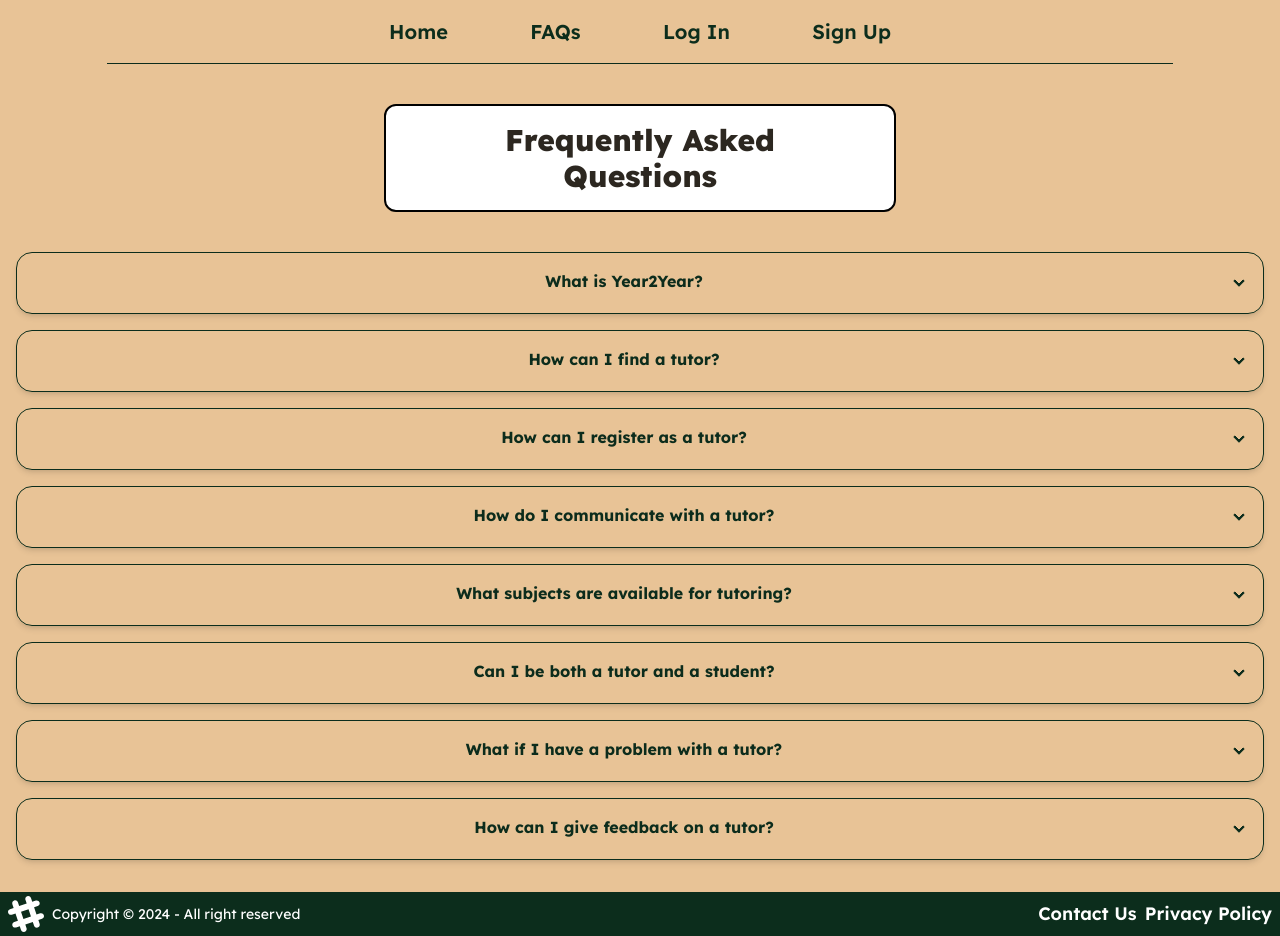
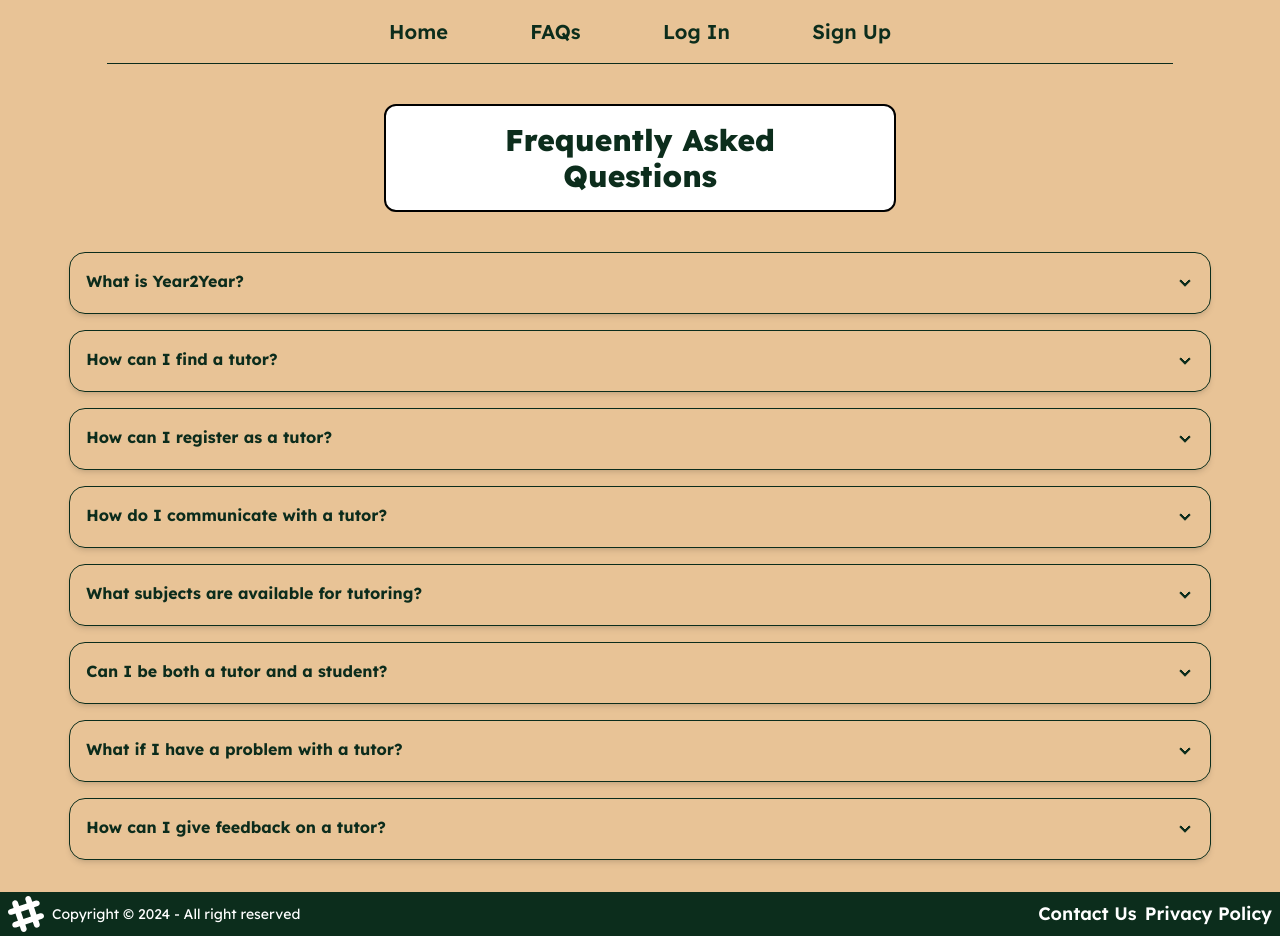
Before and after one commit to N1tingale/Year2Year, a React (Vite) app in the folder frontend/: page /faq in a window 1280 px wide. Built offline with nearby package versions, Linux system fonts and the light colour scheme.

Commit message:
changed the styling on FAQ page

```diff
--- a/frontend/src/components/FAQ.jsx
+++ b/frontend/src/components/FAQ.jsx
@@ -8,12 +8,12 @@ export default function FAQ() {
     <div className="h-screen">
       <div className="container mx-auto">
         <Navbar />
-        <div className="mt-10 flex text-center justify-center mx-auto justify-center items-center rounded-xl border-2 border-black m-2 bg-white w-2/5">
-          <h1 className="text-3xl font-extrabold p-4 px-16">
+        <div className="bg-secondaryColor mt-10 flex text-center justify-center mx-auto justify-center items-center rounded-xl border-2 border-black m-2 bg-white w-2/5">
+          <h1 className="text-3xl font-extrabold p-4 px-16 text-primaryColor">
             Frequently Asked Questions
           </h1>
         </div>
-        <div className="p-4 text-primaryColor">
+        <div className="p-4 text-primaryColor mx-auto w-11/12">
           <FAQItem
             question="What is Year2Year?"
             information="Year2Year is a platform that connects students with tutors from their university. Students can find tutors to help them with their modules using our messaging system."
--- a/frontend/src/components/FAQItem.jsx
+++ b/frontend/src/components/FAQItem.jsx
@@ -2,8 +2,10 @@ export default function FAQItem({ question, information }) {
   return (
     <div className="my-4 shadow-md text-center collapse max-w-3/5 collapse-arrow tagline-font join-item border border-primaryColor">
       <input type="radio" name="my-accordion-4" />
-      <div className="collapse-title text-primary font-bold">{question}</div>
-      <div className="collapse-content">
+      <div className="collapse-title text-primary font-bold text-left">
+        {question}
+      </div>
+      <div className="text-left collapse-content">
         <p>{information}</p>
       </div>
     </div>
```
